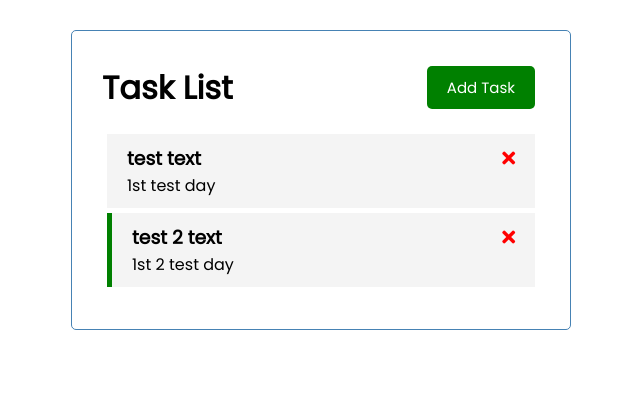
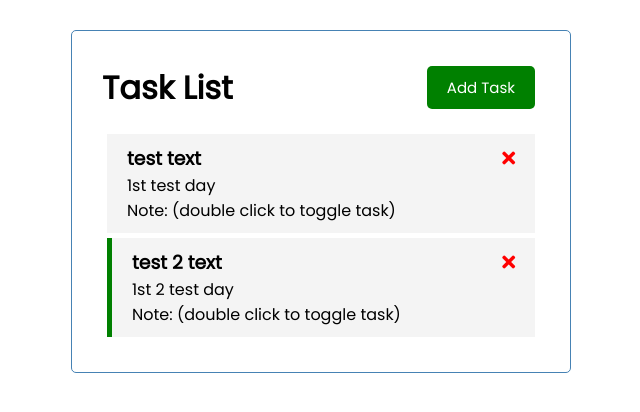
Before and after one commit to sharif7761/task-management-vueJs, a Vue app: page / in a window 1280 px wide. Shown: the top 412 px of the page, without its empty margins (319-959 px from the left). Built offline with nearby package versions, Linux system fonts and the light colour scheme.

Commit message:
toggle task functionality

```diff
--- a/src/App.vue
+++ b/src/App.vue
@@ -3,6 +3,7 @@
   <Header title="Task List" />
   <Tasks
     @delete-task="deleteTask"
+    @toggle-reminder="toggleReminder"
     :tasks="tasks"
    />
 </div>
@@ -25,9 +26,12 @@ export default {
   },
   methods: {
     deleteTask(taskId){
-      console.log("taskId: " + taskId);
       this.tasks = this.tasks.filter((task) => task.id !== taskId);
-    }
+    },
+    toggleReminder(taskId){
+      this.tasks = this.tasks.map((task) =>
+      task.id === taskId ? { ...task, reminder: !task.reminder} : task
+    )}
   },
   created(){
     this.tasks= [
--- a/src/components/SingleTask.vue
+++ b/src/components/SingleTask.vue
@@ -1,10 +1,11 @@
 <template>
-  <div :class="[task.reminder ? 'reminder' : '', 'task']">
+  <div @dblclick="$emit('toggle-reminder', task.id)" :class="[task.reminder ? 'reminder' : '', 'task']">
     <h3>
       {{ task.text }}
       <i @click="onDelete(task.id)" class="fas fa-times"></i>
     </h3>
     <p>{{ task.day }}</p>
+    <p>Note: (double click to toggle task)</p>
   </div>
 </template>
 
--- a/src/components/Tasks.vue
+++ b/src/components/Tasks.vue
@@ -2,6 +2,7 @@
   <div :key="task.id" v-for="task in tasks">
     <SingleTask
      @delete-task="$emit('delete-task', task.id)"
+     @toggle-reminder="$emit('toggle-reminder', task.id)"
      :task="task" />
   </div>
 </template>
@@ -13,6 +14,7 @@ export default {
     props: {
         tasks: Array,
     },
-    components: { SingleTask }
+    components: { SingleTask },
+    emits: ['toggle-reminder', 'delete-task']
 }
 </script>
```
